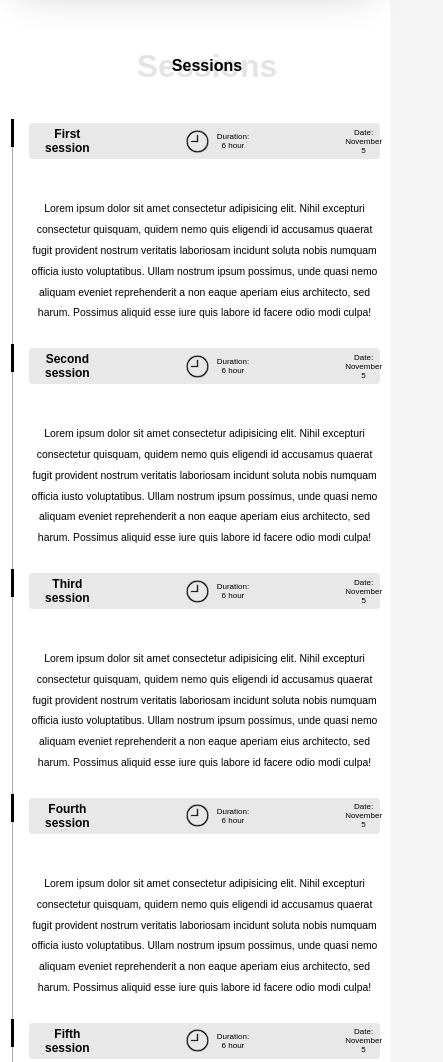
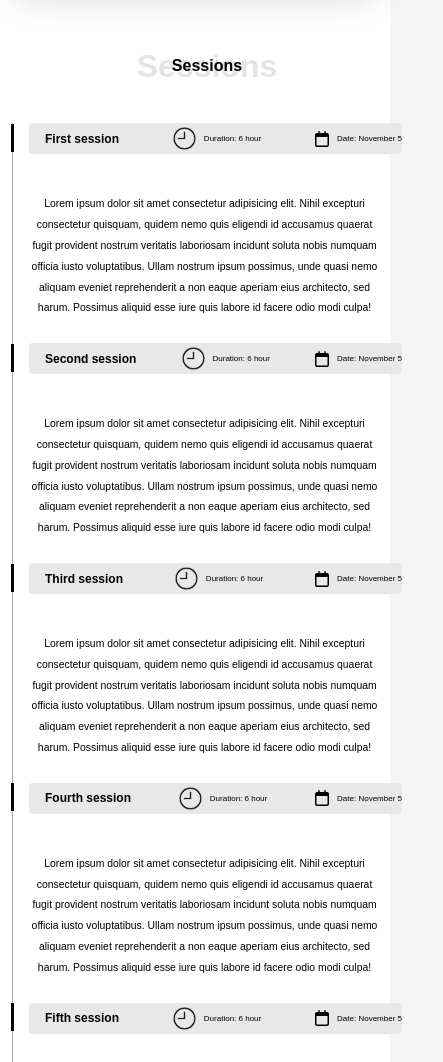
Before and after one commit to dexkode4/Product-factory-landingpage, a website: page index.html in a window 390 px wide. Shown: the part 2100-3162 px from the top of the page, 443 px wide, since content can reach past the window. Drawn offline with Linux system fonts and the light colour scheme.

Commit message:
responsiveness fixes

```diff
--- a/sass/_session.scss
+++ b/sass/_session.scss
@@ -25,9 +25,6 @@
     background-color: lighten($color-primary-text-dark, 25%);
     border-radius: 0.5rem;
     padding: 0.5rem 0;
-    @media (max-width: 37em) {
-      max-width: 90vw;
-    }
 
     & > * {
       & img {
@@ -37,14 +34,14 @@
       padding: 0 6rem;
       display: flex;
       align-items: center;
+      @media (max-width: 38.75em) {
+        padding: 0;
+      }
     }
     &-date {
       & i {
         margin-right: 1rem;
         font-size: 2rem;
-        @media (max-width: 40em) {
-          display: none;
-        }
       }
     }
     &-view {
```
Also changed, not shown: index.html (+1 -1 lines), css/style.css, 1 other file.
